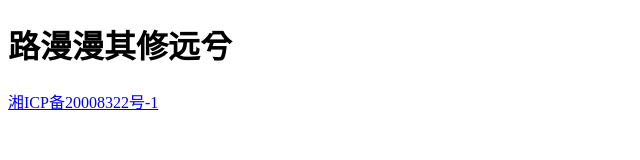
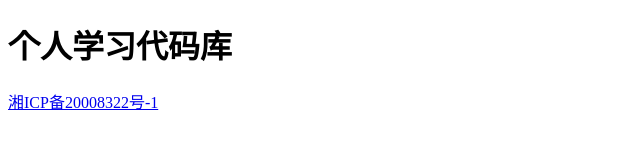
Before and after one commit to lycnihao/aliyun-beian, a plain HTML site: page index.html in a window 1280 px wide. Shown: the whole page, without its empty margins (0-640 px from the left). Drawn offline with Linux system fonts and the light colour scheme.

Commit message:
Update index.html

```diff
--- a/index.html
+++ b/index.html
@@ -3,10 +3,10 @@
 <head>
 	<meta charset="utf-8">
 	<meta name="viewport" content="width=device-width, initial-scale=1">
-	<title>路漫漫其修远兮</title>
+	<title>个人学习代码库</title>
 </head>
 <body>
-	<h1>路漫漫其修远兮</h1>
+	<h1>个人学习代码库</h1>
 	<a href="https://beian.miit.gov.cn">湘ICP备20008322号-1</a>
 </body>
 </html>
```
